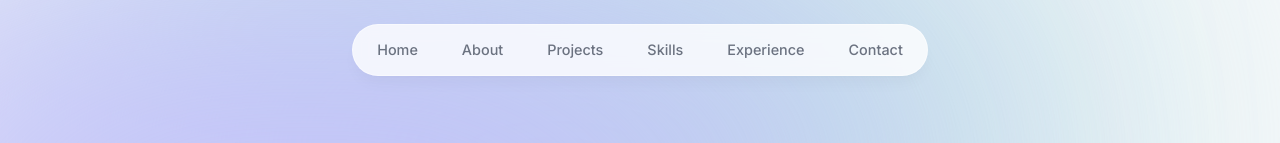
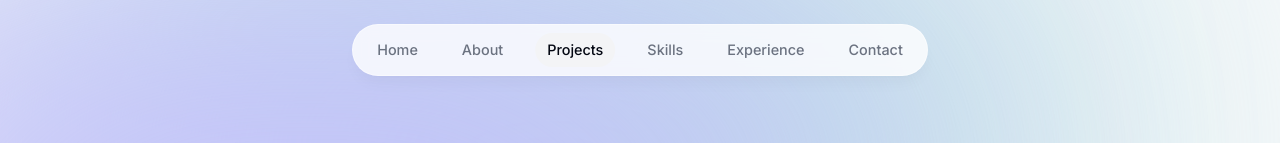
Before and after one commit to zoanlogia/next_portfolio, a Next.js app: page / in a window 1280 px wide. Shown: the top 143 px of the page. Built offline with nearby package versions, Linux system fonts and the light colour scheme.

Commit message:
add active section context

```diff
--- a/app/layout.tsx
+++ b/app/layout.tsx
@@ -2,6 +2,7 @@
 import { Inter } from 'next/font/google'
 import './globals.css'
 import Header from '@/components/header'
+import {ActiveSectionContextProvider} from '@/context/active-section-context'
 
 const inter = Inter({ subsets: ['latin'] })
 
@@ -20,8 +21,10 @@
       <body className={`${inter.className} bg-gray-50 text-gray-950 relative pt-28 sm:pt-36`} suppressHydrationWarning={true}>
         <div className="-z-10 bg-[#aed9e0] absolute top-[-6rem] right-[11rem] h-[31.25rem] w-[31.25rem] rounded-full blur-[10rem] sm:w-[68.75rem]"></div>
         <div className="-z-10 bg-[#c4befc] absolute top-[-1rem] left-[-35rem] h-[31.25rem] w-[50rem] rounded-full blur-[10rem] sm:w-[68.75rem] md:left-[-33rem] lg:left-[-28rem] xl:left-[-15rem] 2xl:left-[-5rem]"></div>
-        <Header />
-        {children}
+        <ActiveSectionContextProvider>
+          <Header />
+          {children}
+        </ActiveSectionContextProvider>
       </body>
     </html>
   )
--- a/components/about.tsx
+++ b/components/about.tsx
@@ -1,12 +1,27 @@
 'use client'
 
 import SectionHeading from "@/components/section-heading"
+import { useActiveSectionContext } from "@/context/active-section-context"
 import { motion } from 'framer-motion'
+import { useEffect } from "react"
+import { useInView } from "react-intersection-observer"
 
 
 const About = () => {
+
+    const { ref, inView } = useInView({
+        threshold: 0.5
+    })
+    const { setActiveSection } = useActiveSectionContext()
+
+    useEffect(() => {
+        if (inView) {
+            setActiveSection('About')
+        }
+    }, [inView, setActiveSection])
+
     return (
-        <motion.section id="about" className="mb-28 max-w-[45rem] leading-8 scroll-mt-28" initial={{ opacity: 0, y: 100 }} animate={{ opacity: 1, y: 0 }} transition={{delay: 0.175, duration: 0.2}}>
+        <motion.section ref={ref} id="about" className="mb-28 max-w-[45rem] leading-8 scroll-mt-28" initial={{ opacity: 0, y: 100 }} animate={{ opacity: 1, y: 0 }} transition={{ delay: 0.175, duration: 0.2 }}>
             <SectionHeading>About me</SectionHeading>
             <p className="text-center">
                 <span className="font-medium underline">World traveler</span>🌏<span className="italic"> with an innate ability to connect with diverse cultures and individuals.</span><br /><br />
--- a/components/header.tsx
+++ b/components/header.tsx
@@ -3,8 +3,14 @@
 import { motion } from 'framer-motion'
 import { links } from '@/lib/data'
 import Link from 'next/link'
+import { useContext, useState } from 'react'
+import clsx from 'clsx'
+import {useActiveSectionContext} from '@/context/active-section-context'
 
 const Header = () => {
+
+   const { activeSection, setActiveSection } = useActiveSectionContext()
+
     return (
         <header className='z-[999] relative'>
             <motion.div className="fixed top-0 left-1/2 -translate-x-1/2 h-[4.5rem] w-full rounded-none border border-white border-opacity-40 bg-white bg-opacity-80 shadow-lg shadow-black/[0.03] backdrop-blur-[0.5rem] sm:top-6 sm:h-[3.25rem] sm:w-[36rem] sm:rounded-full"
@@ -15,11 +21,19 @@
             <nav className='flex fixed top-[0.15rem] left-1/2 -translate-x-1/2 h-12 py-2 sm:top-[1.7rem] sm:h-[initial] sm:py-0'>
                 <ul className='flex w-[22rem] flex-wrap items-center justify-center gap-y-1 text-[0.9rem] font-medium text-gray-500 sm:w-[initial] sm:flex-nowrap sm:gap-5'>
                     {links.map((link) => (
-                        <motion.li className='h-3/4 flex items-center' key={link.hash}
+                        <motion.li className='h-3/4 flex items-center relative' key={link.hash}
                             initial={{ y: -100, opacity: 0 }}
                             animate={{ y: 0, opacity: 1 }}
                         >
-                            <Link className='flex w-full items-center p-3 hover:text-gray-950 transition' href={link.hash}>{link.name}</Link>
+                            <Link className={clsx('flex w-full items-center p-3 hover:text-gray-950 transition', { 'text-gray-950': activeSection === link.name })} href={link.hash} onClick={() => setActiveSection(link.name)}>
+                                {link.name}
+                                {
+                                    link.name === activeSection && (
+                                        <motion.span layoutId='activeSection' transition={{ type: 'spring', stiffness: 380, damping: 30 }} className='bg-gray-100 rounded-full absolute inset-0 -z-10'></motion.span>
+                                    )
+                                }
+
+                            </Link>
                         </motion.li>
                     ))}
                 </ul>
--- a/components/intro.tsx
+++ b/components/intro.tsx
@@ -6,9 +6,24 @@
 import Link from 'next/link'
 import { BsArrowRight, BsGithub, BsLinkedin } from 'react-icons/bs'
 import { HiDownload } from 'react-icons/hi'
+import { useInView } from 'react-intersection-observer'
+import { useActiveSectionContext } from '@/context/active-section-context'
+import { useEffect } from 'react'
 const Intro = () => {
+
+    const { ref, inView } = useInView({
+        threshold: 0.5
+    })
+    const { setActiveSection } = useActiveSectionContext()
+
+    useEffect(() => {
+        if (inView) {
+            setActiveSection('Home')
+        }
+    }, [inView, setActiveSection])
+
     return (
-        <section id='home' className='mb-2 max-w-[50rem] sm:mb-0 text-center scroll-mt-[100rem]'>
+        <section ref={ref} id='home' className='mb-2 max-w-[50rem] sm:mb-0 text-center scroll-mt-[100rem]'>
             <div className="flex items-center justify-center">
                 <div className="relative">
                     <motion.div initial={{ opacity: 0, scale: 0 }} animate={{ opacity: 1, scale: 1 }} transition={{ type: 'tween', duration: 0.2 }}>
--- a/components/projects.tsx
+++ b/components/projects.tsx
@@ -1,12 +1,28 @@
+"use client"
+
 import SectionHeading from "@/components/section-heading"
 import { projectsData } from "@/lib/data"
-import React, { useRef } from "react"
+import React, { useEffect, useRef } from "react"
 import Project from "./project"
+import { useActiveSectionContext } from "@/context/active-section-context"
+import { useInView } from "react-intersection-observer"
 
 
 const Projects = () => {
+
+    const { ref, inView } = useInView({
+        threshold: 0.5
+    })
+    const { setActiveSection } = useActiveSectionContext()
+
+    useEffect(() => {
+        if (inView) {
+            setActiveSection('Projects')
+        }
+    }, [inView, setActiveSection])
+
     return (
-        <section id="projects" className="scroll-mt-28">
+        <section ref={ref} id="projects" className="scroll-mt-28">
             <SectionHeading>Projects</SectionHeading>
             <div>
                 {projectsData.map((project, index) => (
--- /dev/null
+++ b/context/active-section-context.tsx
@@ -0,0 +1,39 @@
+"use client"
+
+import React, { useState, createContext, useContext } from "react"
+import { links } from '@/lib/data'
+
+
+type SectionName = typeof links[number]['name']
+
+type ActiveSectionContextProviderProps = {
+    children: React.ReactNode
+}
+
+type ActiveSectionContextType = {
+    activeSection: SectionName
+    setActiveSection: React.Dispatch<React.SetStateAction<SectionName>>
+    timeOfLastClick: number
+    setTimeOfLastClick: React.Dispatch<React.SetStateAction<number>>
+}
+
+export const ActiveSectionContext = createContext<ActiveSectionContextType | null>(null)
+
+export const ActiveSectionContextProvider = ({ children }: ActiveSectionContextProviderProps) => {
+    const [activeSection, setActiveSection] = useState<SectionName>('Home')
+    const [timeOfLastClick, setTimeOfLastClick] = useState<number>(0)
+
+    return (
+        <ActiveSectionContext.Provider value={{ activeSection, setActiveSection, timeOfLastClick, setTimeOfLastClick }}>{children}</ActiveSectionContext.Provider>
+    )
+}
+
+export const useActiveSectionContext = () => {
+    const context = useContext(ActiveSectionContext)
+
+    if (!context || context === null) {
+        throw new Error('useActiveSectionContext must be used within an ActiveSectionContextProvider')
+    }
+
+    return context
+}
--- a/package.json
+++ b/package.json
@@ -9,11 +9,13 @@
     "lint": "next lint"
   },
   "dependencies": {
+    "clsx": "^2.0.0",
     "framer-motion": "^10.16.16",
     "next": "14.0.4",
     "react": "^18",
     "react-dom": "^18",
-    "react-icons": "^4.12.0"
+    "react-icons": "^4.12.0",
+    "react-intersection-observer": "^9.5.3"
   },
   "devDependencies": {
     "@types/node": "^20",
```
Also changed, not shown: 1 other file (tests, documents, lock files or other folders).
